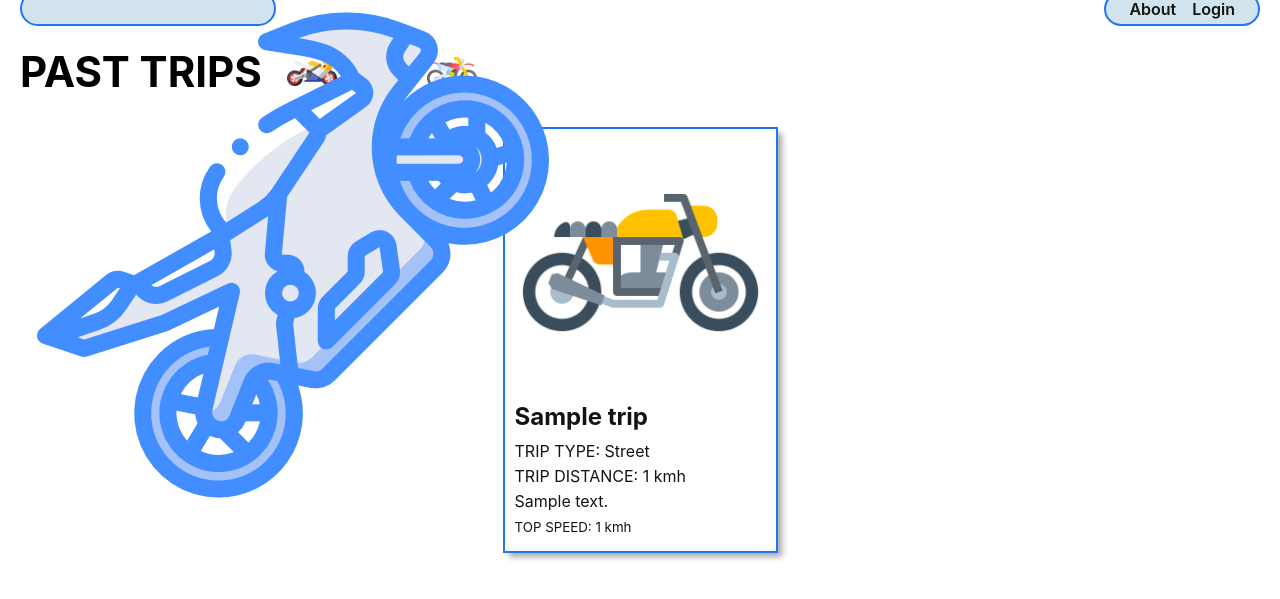
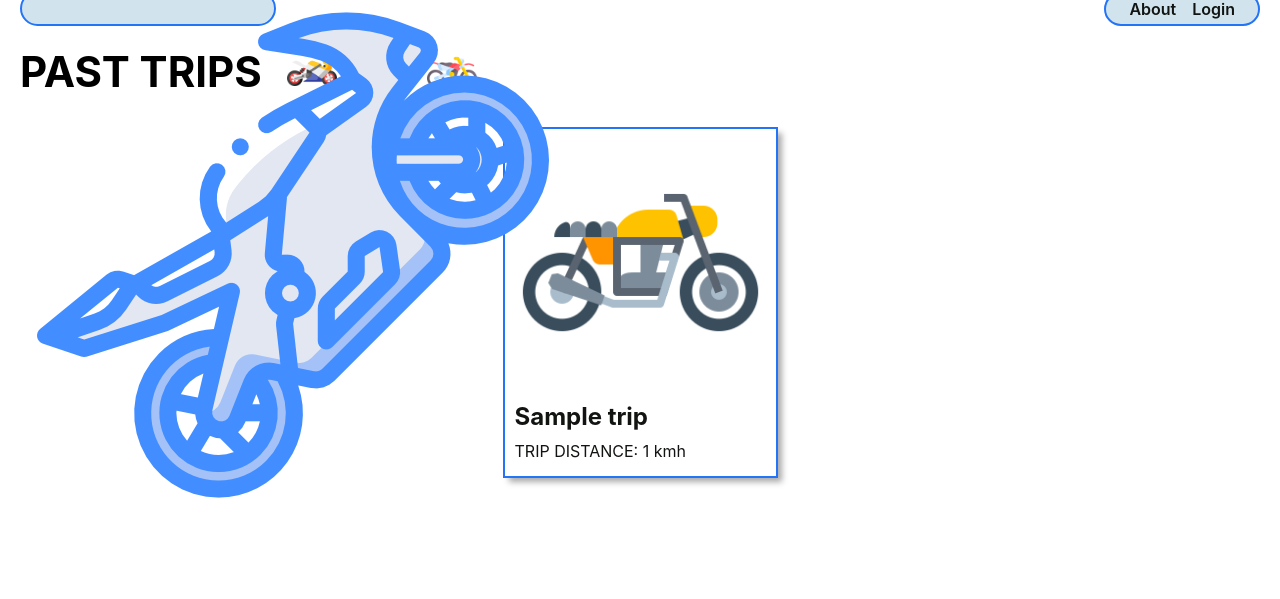
Before and after one commit to sforesi/clutch_up, a Django app: page /trips/ in a window 1280 px wide. Shown: the part 29-628 px from the top of the page. Run offline with Django 3.2, Linux system fonts and the light colour scheme; tables that the repository leaves empty hold one stand-in row (values such as "Sample post").

Commit message:
update index.html cards remove description

```diff
--- a/main_app/templates/trips/index.html
+++ b/main_app/templates/trips/index.html
@@ -29,10 +29,7 @@
           {% endif %}
           </div>
           <h2 class="card-title">{{ trip.name }}</h2>
-            <p>TRIP TYPE: {{ trip.type }} </p>
             <p>TRIP DISTANCE: {{ trip.distance }} kmh</p>
-            <p> {{ trip.description }} </p>
-          <p><small>TOP SPEED: {{ trip.topspeed }} kmh</small></p>
         </div>
       </a>
     </div>
```
